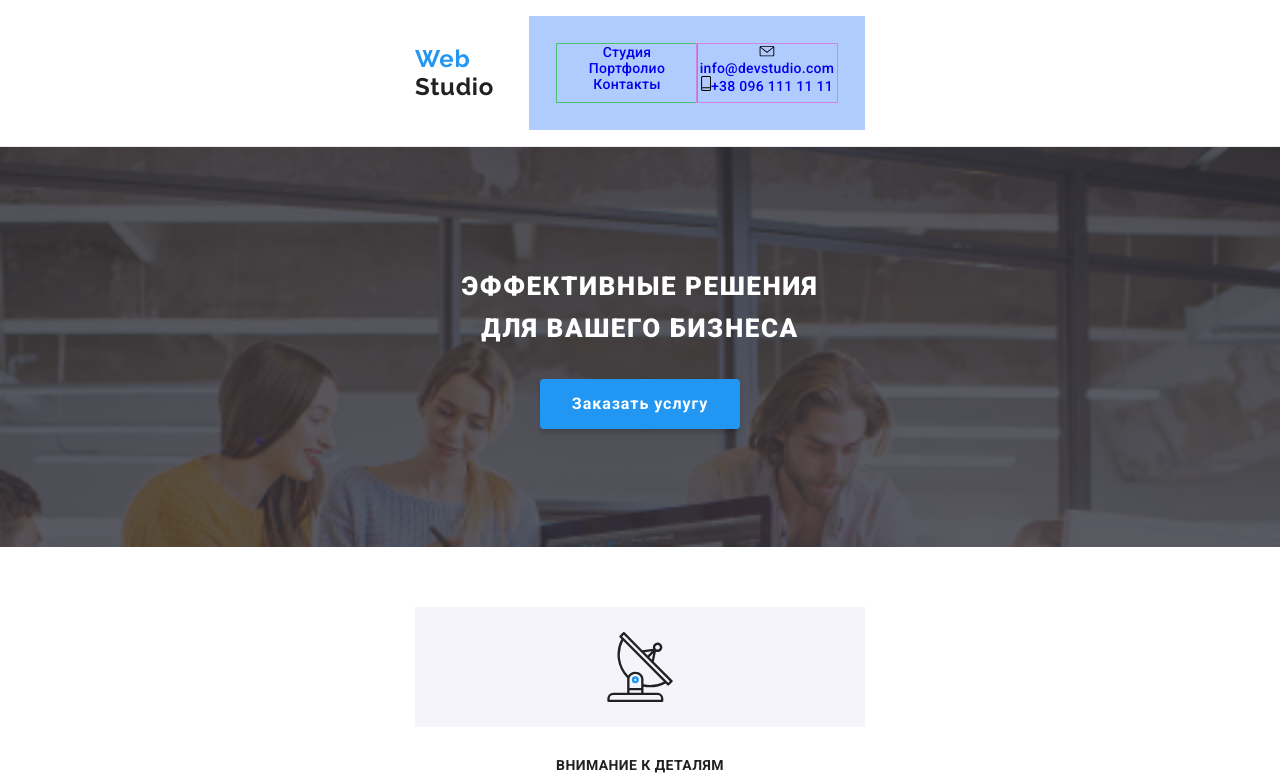
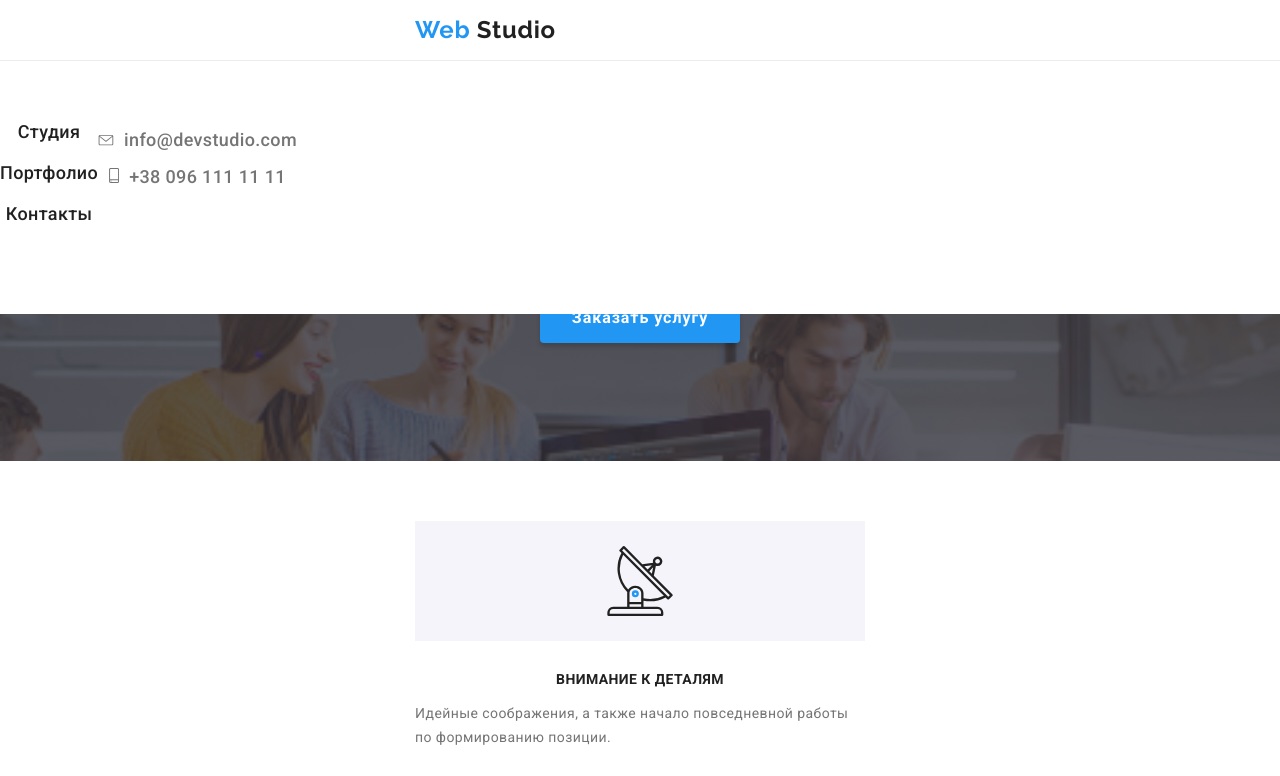
Before and after one commit to AdonGor/goit-markup-hw-08, a plain HTML site: page index.html in a window 1280 px wide. Shown: the top 776 px of the page. Drawn offline with Linux system fonts and the light colour scheme.

Commit message:
всплывающее окно в мобил меню

```diff
--- a/sass/base/_fonts.scss
+++ b/sass/base/_fonts.scss
@@ -1,8 +1,8 @@
 // Тут указаны исходные стили шрифтов -ховер и фокус- эффекты остались в основных стилях секций
 .navigation-address {
   font-weight: 500;
-  font-size: 14px;
-  line-height: 16px;
+  font-size: 18px;
+  line-height: 21px;
   letter-spacing: 0.02em;
 }
 
--- a/sass/components/_buttonmobilemenu.scss
+++ b/sass/components/_buttonmobilemenu.scss
@@ -9,10 +9,9 @@
     @media screen and (min-width: 768px){
     display: none;
     }
-}
-
-.menu-button:focus {
-    outline: none;
+    &:focus {
+        outline: none;
+    }
 }
 
 .menu-button .icon-cross {
@@ -32,11 +31,13 @@
 }
 
 .menu-container {
-    // height: 400px;
-    background-color: rgb(176, 203, 253);
-    padding: 28px;
-    text-align: center;
-
+    border-top: 1px solid #ececec;
+    position: absolute;
+    background-color: $white-color;
+    top: 100%;
+    left: 0;
+    width: 100%;
+    padding: 60px 0px;
     &.is-open {
         display: block;
     }
@@ -54,14 +55,63 @@
 
 .navigation,
 .contacts {
-    height: 58px;
-    width: 140px;
+text-align: center;
 }
 
-.navigation {
-    outline: 1px solid rgb(78, 190, 111);
+.nav-menu-item {
+  position: relative;
+  margin-bottom: 20px;
+  &:last-child {
+    margin-bottom: 30px;
+  }
 }
 
-.contacts {
-    outline: 1px solid rgb(211, 132, 221);
+.nav-menu-item {
+    position: relative;
 }
+
+.nav-menu-link {
+  padding: 10px 0px;
+  line-height: 21px;
+  color: $black;
+  &:hover,
+  &:focus {
+    color: $skyblue-color;
+    transition: 250ms cubic-bezier(0.4, 0, 0.2, 1);
+  }
+  &::after {
+    position: absolute;
+    display: block;
+    width: 100%;
+    height: 4px;
+    margin-top: 8px;
+    content: "";
+    margin-left: auto;
+    margin-right: auto;
+    border-radius: 2px;
+    transform: scaleX(0);
+  }
+  &:hover::after {
+    background-color: $skyblue-color;
+    transition: transform 250ms cubic-bezier(0.4, 0, 0.2, 1);
+    transform: scaleX(1);
+  }
+}
+
+.header-mail,
+.header-tel {
+  display: block;
+  fill: $grey-color;
+  color: $grey-color;
+  padding: 8px 0px;
+  &:hover,
+  &:focus {
+    fill: $skyblue-color;
+    color: $skyblue-color;
+    transition: 250ms cubic-bezier(0.4, 0, 0.2, 1);
+  }
+}
+
+.svg-icon-header {
+  margin-right: 10px;
+}
--- a/sass/layout/_header.scss
+++ b/sass/layout/_header.scss
@@ -1,4 +1,5 @@
 .header {
+  position: relative;
   padding: 16px 0px;
 }
 
```
Also changed, not shown: css/main.css, css/main.min.css, 2 other files.
